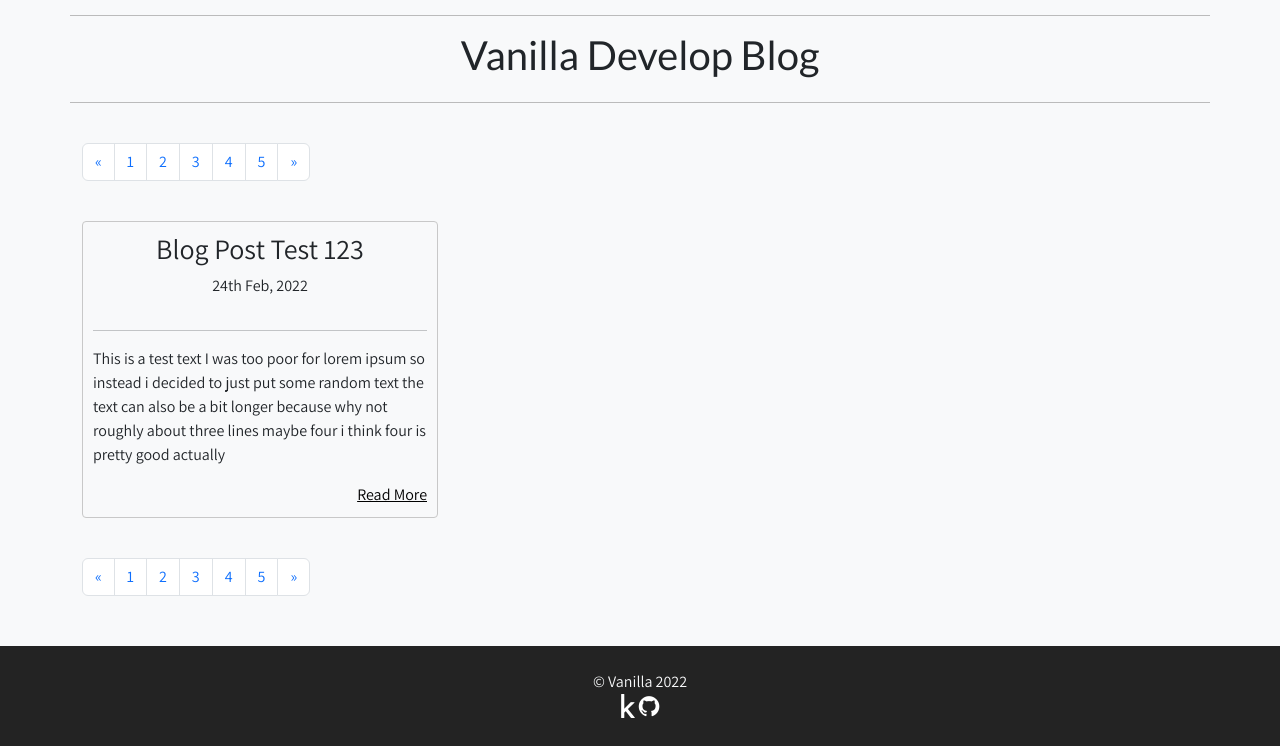
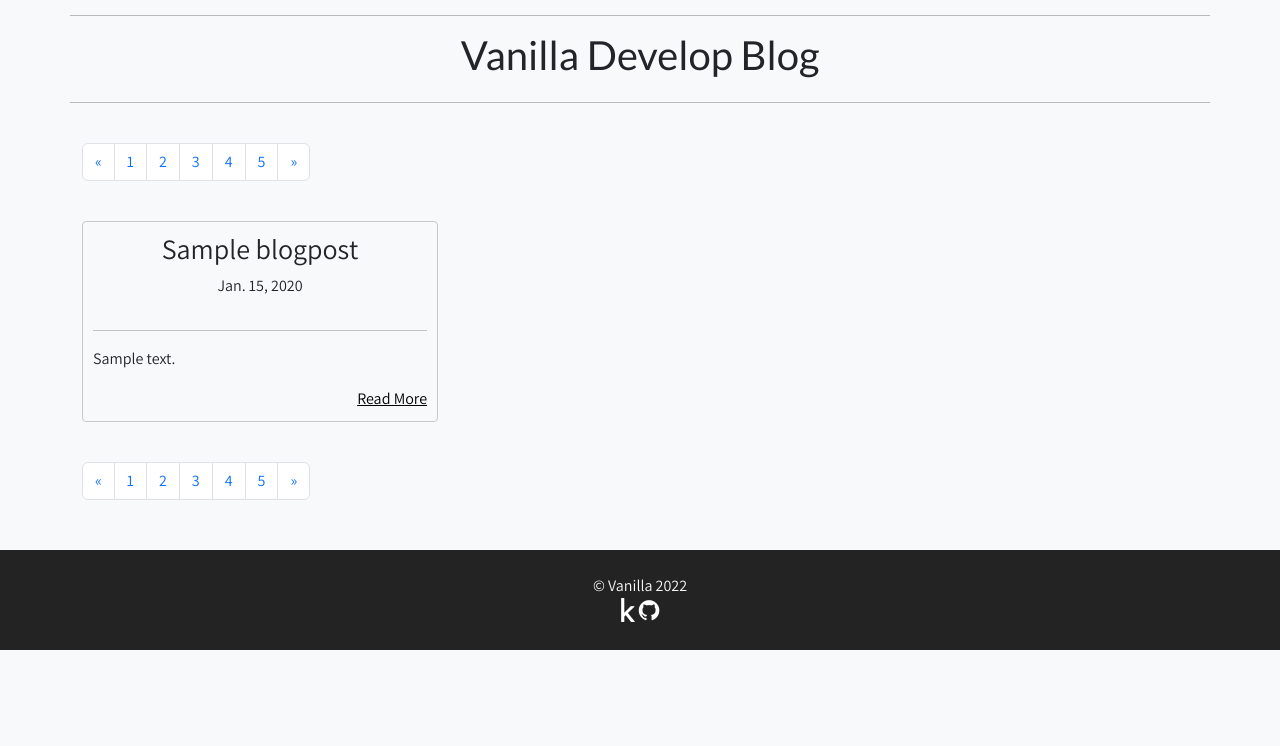
Before and after one commit to VanillaDevelop/VanillaDev, a Django app: page /blog/ in a window 1280 px wide. Shown: the part 701-1447 px from the top of the page. After the commit the page ends 1351 px from the top, so only its background shows below. Run offline with Django 3.2, Linux system fonts and the light colour scheme; tables that the repository leaves empty hold one stand-in row (values such as "Sample post"); some libraries are stand-ins or nearby versions.

Commit message:
Display blog post summaries in overview, sorted by creation date

```diff
--- a/vanilladev/blog/templates/blog/overview.html
+++ b/vanilladev/blog/templates/blog/overview.html
@@ -23,16 +23,19 @@
             </ul>
         </nav>
         <div class="row mb-3">
+            {% for post in posts %}
             <div class="col-12 col-md-6 col-xl-4 mb-4">
                 <div class="d-flex flex-column blogpost">
-                    <h3 class="text-center">Blog Post Test 123</h3>
-                    <p class="text-center">24th Feb, 2022</p>
+                    <h3 class="text-center">{{post.title}}</h3>
+                    <p class="text-center">{{post.created_at}}</p>
                     <hr>
                     <div class="d-flex flex-column flex-fill justify-content-between">
-                        <p>This is a test text I was too poor for lorem ipsum so instead i decided to just put some random text the text can also be a bit longer because why not roughly about three lines maybe four i think four is pretty good actually</p><a class="text-end" href="#">Read More</a>
+                        <p>{{post.content|striptags|safe|truncatechars:230}}</p>
+                        <a class="text-end" href="{% url 'blog:post' post.id %}">Read More</a>
                     </div>
                 </div>
             </div>
+            {% endfor %}
         </div>
         <nav class="blogpagination-nav">
             <ul class="pagination">
--- a/vanilladev/blog/views.py
+++ b/vanilladev/blog/views.py
@@ -1,6 +1,7 @@
 from django.shortcuts import render, redirect
 from blog.models import Category
 from blog.models import BlogPost
+import math
 from .forms import BlogPostForm, CategoryFormSet
 
 def add(request):
@@ -60,4 +61,6 @@ def post(request, id):
         return redirect('home.index')
 
 def overview(request):
-    return render(request, 'blog/overview.html')
+    posts = BlogPost.objects.order_by('-created_at')
+    pagecount = math.ceil(posts.count()/3)
+    return render(request, 'blog/overview.html', {"posts":posts[:3], "pagecount":pagecount})
--- a/vanilladev/vanilladev/templates/base.html
+++ b/vanilladev/vanilladev/templates/base.html
@@ -24,7 +24,7 @@
 
 <body>
     <nav class="navbar navbar-light navbar-expand-md" id="navbar-main">
-        <div class="container"><a class="navbar-brand" href="#">Vanilla Develop</a><button data-bs-toggle="collapse" class="navbar-toggler" data-bs-target="#navcol-1"><span class="visually-hidden">Toggle navigation</span><span class="navbar-toggler-icon"></span></button>
+        <div class="container"><a class="navbar-brand" href="{% url 'home:index' %}">Vanilla Develop</a><button data-bs-toggle="collapse" class="navbar-toggler" data-bs-target="#navcol-1"><span class="visually-hidden">Toggle navigation</span><span class="navbar-toggler-icon"></span></button>
             <div class="collapse navbar-collapse" id="navcol-1">
                 <ul class="navbar-nav ms-auto" style="font-family: Assistant, sans-serif;">
                     <li class="nav-item"><a class="nav-link active" href="{% url 'home:index' %}">Home</a></li>
```
